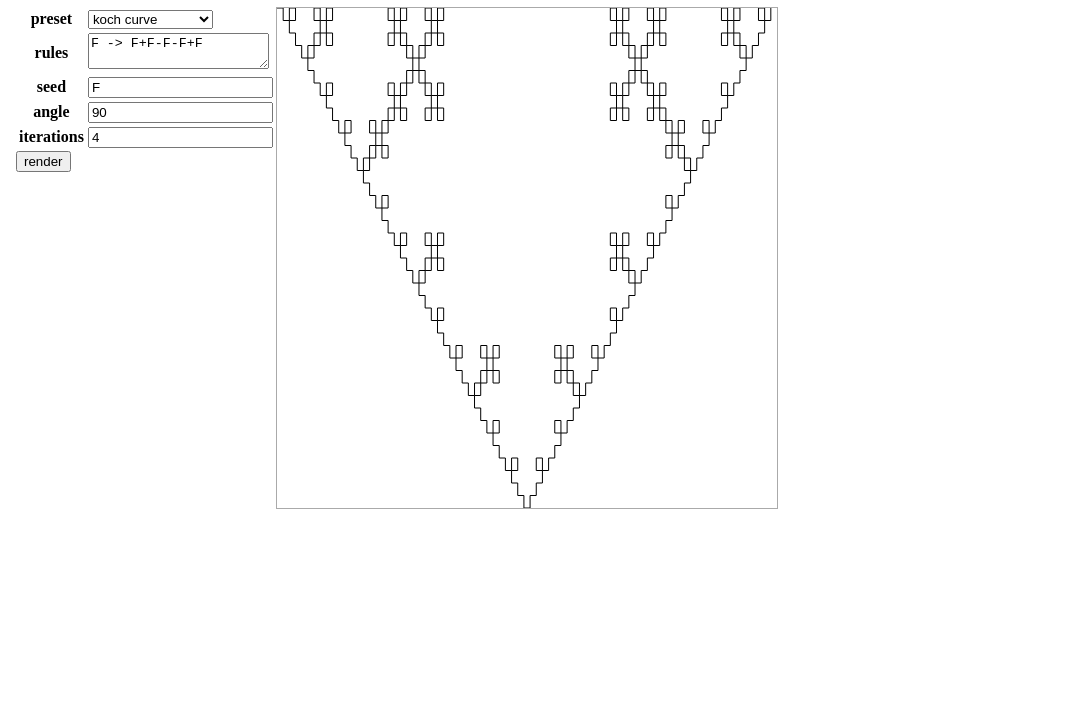
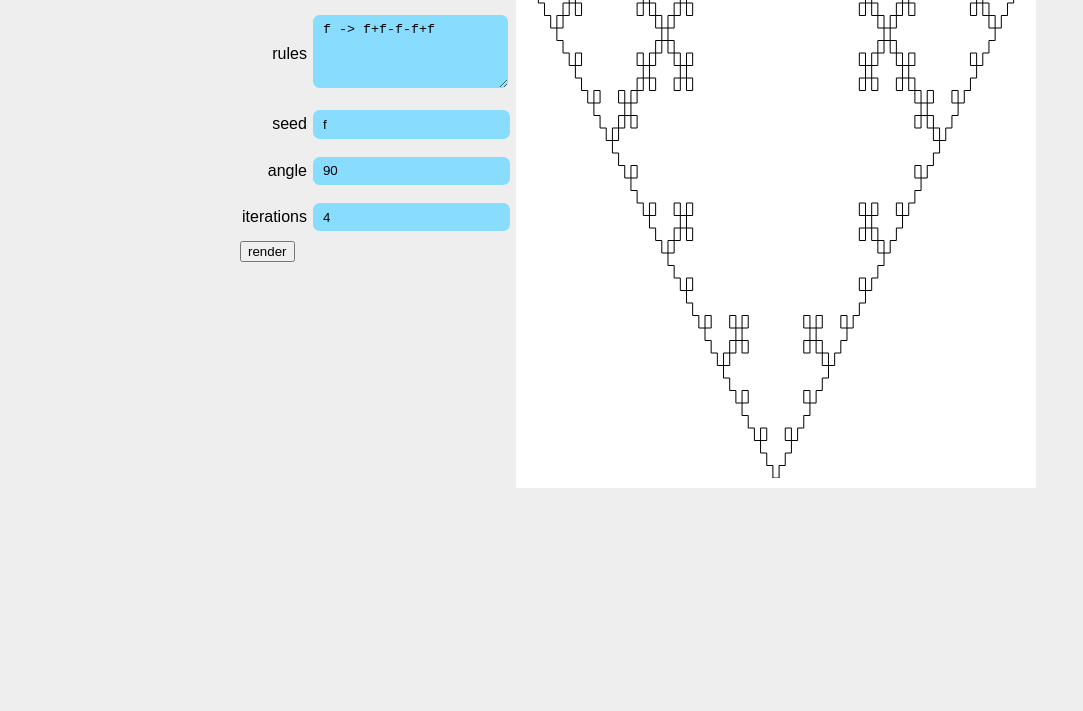
Before and after one commit to milesegan/elsy, a plain HTML site: page index.html in a window 1280 px wide. Shown: the part 89-800 px from the top of the page, without its empty margins (0-1083 px from the left). Drawn offline with nearby package versions, Linux system fonts and the light colour scheme.

Commit message:
more examples & a few bugfixes

```diff
--- a/elsy.js
+++ b/elsy.js
@@ -1,17 +1,26 @@
 // l-system generator
 
-function LSystem(rules, seed, angle, name) {
+function LSystem(rules, seed, angle, name, defaultIterations) {
     this.rules = rules;
     this.seed = seed;
     this.angle = angle;
     this.name = name;
+    this.defaultIterations = defaultIterations || 4;
 }
 
 LSystem.presets = [
-    new LSystem({ F: "F+F-F-F+F" }, "F", 90, "koch curve"),
-    new LSystem({ A: "B-A-B", B: "A+B+A" }, "A", 60, "sierpinski triangle"),
-    new LSystem({ X: "X+YF", Y: "FX-Y" }, "FX", 90, "dragon curve"),
-    new LSystem({ X: "F-[[X]+X]+F[+FX]-X", F: "FF" }, "X", 25, "fractal plant")
+    new LSystem({ f: "f+f-f-f+f" }, "f", 90, "koch curve"),
+    new LSystem({ x: "yf+xf+y", y: "xf-yf-x" }, "x", 60, "sierpinski triangle", 7),
+    new LSystem({ f: "f+f-f-f-g+f+f+f-f", g: "ggg" }, "f", 90, "sierpinski carpet"),
+    new LSystem({ x: "x+yf", y: "fx-y" }, "fx", 90, "dragon curve", 9),
+    new LSystem({ f: "f-f++f+f-f-f" }, "f-f-f-f-f", 360 / 5, "pentigree"),
+    new LSystem({ x: "-yf+xfx+fy-", y: "+xf-yfy-fx+" }, "x", 90, "hilbert", 6),
+    new LSystem({ x: "fx+fx+fxfy-fy-", y: "+fx+fxfy-fy-fy", f: "" }, "fx", 90, "cross", 5),
+    new LSystem({ x: "x+yf++yf-fx--fxfx-yf+", y: "-fx+yfyf++yf+fx--fx-y" }, "x", 60, "peano-gosper"),
+    new LSystem({ f: "ff+f+f+f+ff" }, "f+f+f+f", 90, "box"),
+    new LSystem({ x: "f-[[x]+x]+f[+fx]-x", f: "ff" }, "x", 25, "plant 01", 5),
+    new LSystem({ x: "f[+x]f[-x]+x", f: "ff" }, "x", 360 / 18, "plant 02", 5)
+
 ];
 
 LSystem.prototype.generate = function(iterations) {
@@ -20,10 +29,12 @@ LSystem.prototype.generate = function(iterations) {
     for (i = 0; i < iterations; i ++) {
         var newprod = "";
         for (p = 0; p < prod.length; p++) {
-            if (this.rules[prod[p]])
+            if (this.rules[prod[p]] == undefined) {
+                newprod += prod[p];
+            }
+            else {
                 newprod += this.rules[prod[p]];
-            else
-                newprod += prod[p]
+            }
         }
         prod = newprod;
     }
@@ -42,6 +53,7 @@ LSystem.prototype.compute = function(iterations) {
     var stack = [];
 
     for (i = 0; i < prod.length; i++) {
+        path.push({ x: p.x, y: p.y });
         switch (prod[i]) {
         case "[":
             stack.push({ x: p.x, y: p.y, a: a });
@@ -60,8 +72,7 @@ LSystem.prototype.compute = function(iterations) {
         case "+":
             a += aStep;
             break;
-        default:
-            path.push({ x: p.x, y: p.y });
+        case "f":
             p.x += 1 * Math.cos(a);
             p.y += 1 * Math.sin(a);
             this.maxX = Math.max(p.x, this.maxX);
@@ -81,8 +92,8 @@ LSystem.prototype.draw = function(canvas, iterations) {
     canvas.width = canvas.width; // "reset" the canvas
     var ctx = canvas.getContext("2d");
     ctx.fillStyle = "#fff";
-    ctx.clearRect(0, 0, canvas.width, canvas.height);
-    ctx.fillStyle = "#000";
+    ctx.fillRect(0, 0, canvas.width, canvas.height);
+    ctx.strokeStyle = "#000";
     ctx.moveTo(0, 0);
     var xRatio = canvas.width / (this.maxX - this.minX);
     var yRatio = canvas.height / (this.maxY - this.minY);
@@ -127,7 +138,7 @@ LSystem.prototype.draw = function(canvas, iterations) {
         $("#rules").val(rules.join("\n"));
         $("#seed").val(preset.seed);
         $("#angle").val(preset.angle);
-        $("#iterations").val(4);
+        $("#iterations").val(preset.defaultIterations);
         render();
     }
 
--- a/index.html
+++ b/index.html
@@ -25,23 +25,23 @@
         <tr>
           <th>rules</th>
           <td>
-            <textarea id="rules" name="rules"></textarea>
+            <textarea id="rules" name="rules" rows="4" cols="20"></textarea>
           </td>
         </tr>
         <tr>
           <th>seed</th>
-          <td><input id="seed" name="seed"/></td>
+          <td><input type="text" id="seed" name="seed"/></td>
         </tr>
         <tr>
           <th>angle</th>
           <td>
-            <input name="angle" id="angle"/>
+            <input type="text" name="angle" id="angle"/>
           </td>
         </tr>
         <tr>
           <th>iterations</th>
           <td>
-            <input name="iterations" id="iterations"/>
+            <input type="text" name="iterations" id="iterations"/>
           </td>
         </tr>
       </table>
--- a/style.css
+++ b/style.css
@@ -1,8 +1,27 @@
 body {
-   color: black; background: white;
-   margin: 0; padding: 1em;
+   color: black; background: #eee;
+   margin: 0 auto; padding: 0.25em 1em;
+   width: 50em;
+   font-family: sans-serif;
 }
 
-canvas { border: 1px solid #aaa; }
+h1 { margin: 0 0 0.5em 0; text-align: center; font-weight: normal }
+
+canvas { padding: 10px; background: white; }
 
 form { float: left; }
+
+input[type="text"], textarea {
+   border-radius: 0.5em;
+   padding: 0.5em 0.75em;
+   outline: 0;
+   border: 0;
+   background: #8df;
+}
+
+th {
+   font-weight: normal;
+   text-align: right;
+   vertical-align: middle;
+}
+th, td { padding: 0.5em 0.25em 0.5em 0; }
```
